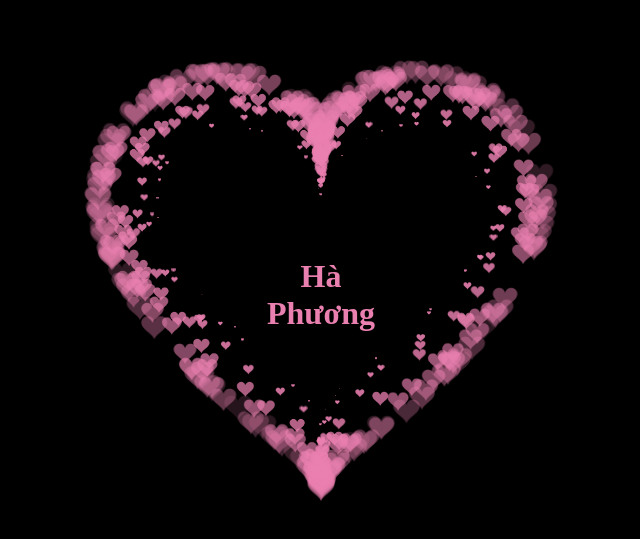
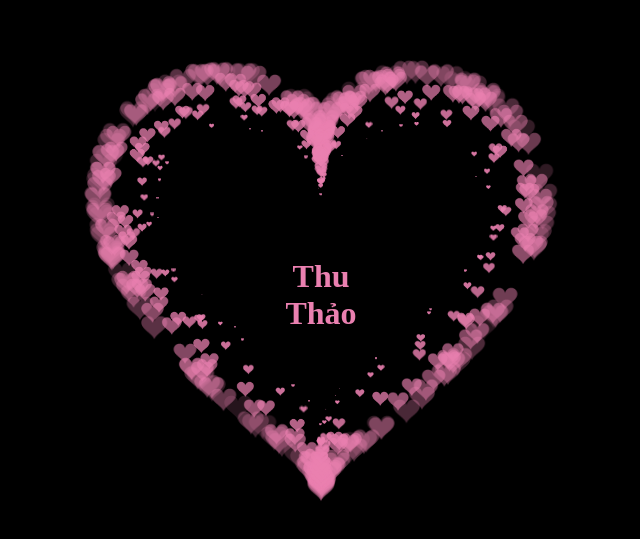
Before and after one commit to hoanganhhththt/Heart, a plain HTML site: page index.html in a window 1280 px wide. Shown: the part 123-662 px from the top of the page, without its empty margins (319-959 px from the left). Drawn offline with Linux system fonts and the light colour scheme.

Commit message:
refactor/update

```diff
--- a/index.html
+++ b/index.html
@@ -30,7 +30,7 @@ canvas {
   </style>
  </HEAD>
  <BODY>
-  <h1 id="text-center">Hà Phương</h1>
+  <h1 id="text-center">Thu Thảo</h1>
   <canvas id="pinkboard"></canvas>
   <script>
   /*
```
